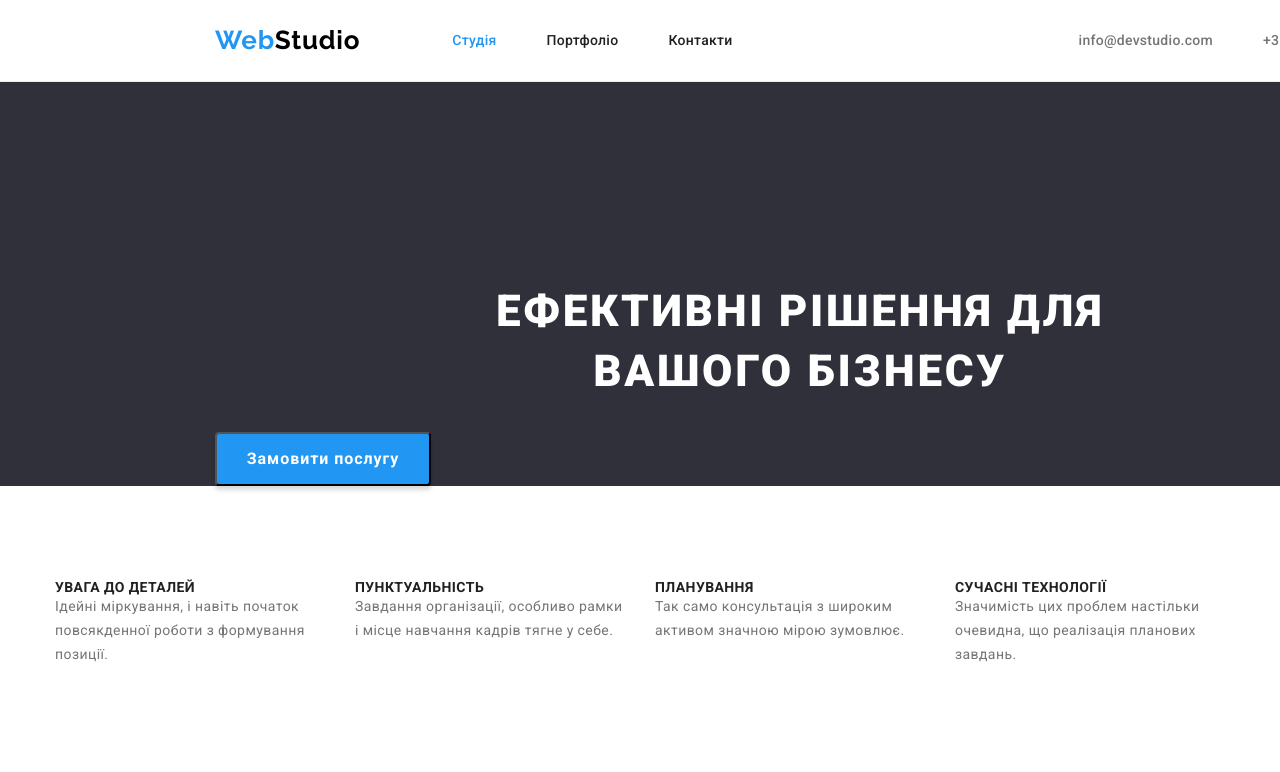
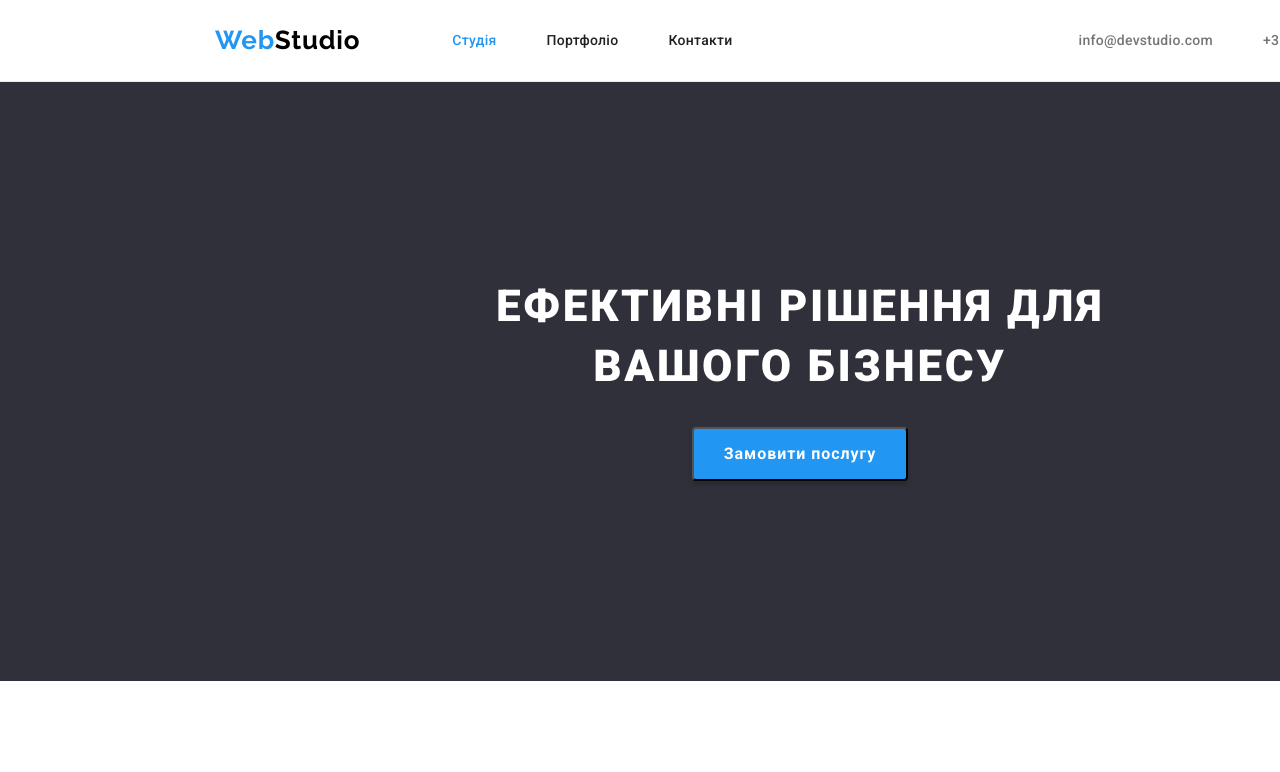
Before and after one commit to Ruslan0920/goit-markup-hw-03, a plain HTML site: page index.html in a window 1280 px wide. Shown: the top 772 px of the page. Drawn offline with nearby package versions, Linux system fonts and the light colour scheme.

Commit message:
Update styles.css

```diff
--- a/css/styles.css
+++ b/css/styles.css
@@ -12,11 +12,7 @@
   --third-bcg-color: #2196f3;
   --fourth-bcg-color: #188CE8;
 }
-*,
-*::before,
-*::after {
-  box-sizing: border-box;
-}
+
 
 body {
   font-family: var(--primary-font-family);
@@ -140,27 +136,25 @@ img {
   transform: scale(0);
 }
 .hero {
+  padding-top: 195px;
+  padding-bottom: 200px;
   width: 1600px;
-  left: 0px;
-  top: 80px;
+  text-align: center;
   background: var(--first-bcg-color);
 }
 .main-title {
-  padding-top: 200px;
   padding-left: 235px;
   padding-right: 235px;
   margin-bottom: 30px;
   font-family: var(--primary-font-family);
   font-size: 44px;
   font-weight: 900;
-  text-align: center;
   line-height: 1.36;
   text-transform: uppercase;
   letter-spacing: 0.06em;
   color: var(--fourth-text-color);
   }
 .modal-btn {
-
   min-width: 216px;
   padding: 10px 16px;
   font-family: var(--primary-font-family);
@@ -173,7 +167,6 @@ img {
   cursor: pointer;
   box-shadow: 0px 4px 4px rgba(0, 0, 0, 0.15);
   border-radius: 4px;
-
 }
 .modal-btn:hover,
 .modal-btn:focus {
@@ -183,7 +176,6 @@ img {
 /* ===END HERO=== */
 
 /* ===START FEATURES=== */
-.features {}
 
 .features-container {
   display: flex;
@@ -198,7 +190,6 @@ img {
   margin-top: 30px;
   flex-basis: calc((100%-90px)/4);
 }
-
 .features-titles {
   font-family: var(--primary-font-family);
   font-weight: 700;
@@ -219,9 +210,7 @@ img {
 /* ===END FEATURES=== */
 
 /* ===START OUR WORK=== */
-.work {
 
-}
 .work-items {
   display: flex;
   margin-left: -30px;
```
